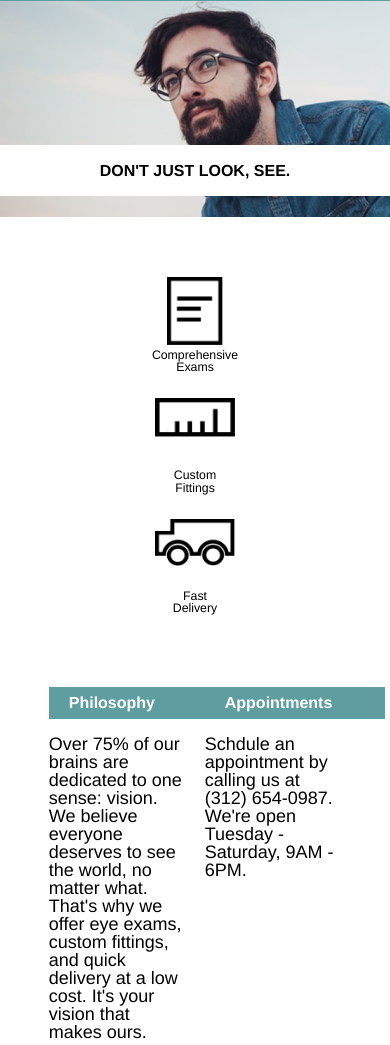
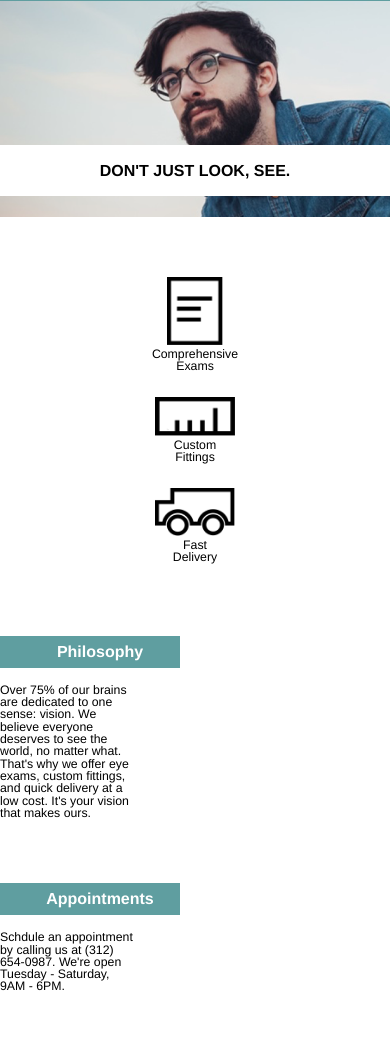
Before and after one commit to Philipwallen/tortoiseshell, a plain HTML site: page index.html in a window 390 px wide. Shown: the part 55-1100 px from the top of the page. Drawn offline with Linux system fonts and the light colour scheme.

Commit message:
Add Media Query Footer

```diff
--- a/resources/css/style.css
+++ b/resources/css/style.css
@@ -178,12 +178,14 @@ body {
 	.product {
 		padding-left: 6rem;
 		padding-bottom: 1.54rem;
-		height: 6rem;
+
 	}
 
 	.product-bottom {
 		font-size: 0.77rem;
 	}
+
+
 
 }
 
@@ -218,6 +220,32 @@ body {
 	display: flex;
 	margin-bottom: 5rem;
 	justify-content: center;
+
+}
+
+@media only screen and (max-width: 480px) {
+
+	.container .company-info {
+		display: block;
+		width: 100%;
+		text-align: center;
+
+	}
+
+
+	.paragraph {
+		font-size: 0.77rem;
+		margin-bottom: 4rem;
+		text-align: left;
+		width: 100%;
+	}
+
+	.info-title {
+		margin-left: 0%;
+		margin-right: 0%;
+		width: 100%;
+		text-align: center;
+	}
 
 }
 
@@ -260,3 +288,15 @@ body {
 	padding-left: 4rem;
 	padding-right: 1rem;
 }
+
+/* MEDIA QUERY MOBILE */
+@media only screen and (max-width: 480px) {
+
+	.footer-content span {
+		display: none;
+	}
+
+	.footer-content {
+		justify-content: center;
+	}
+}
```
